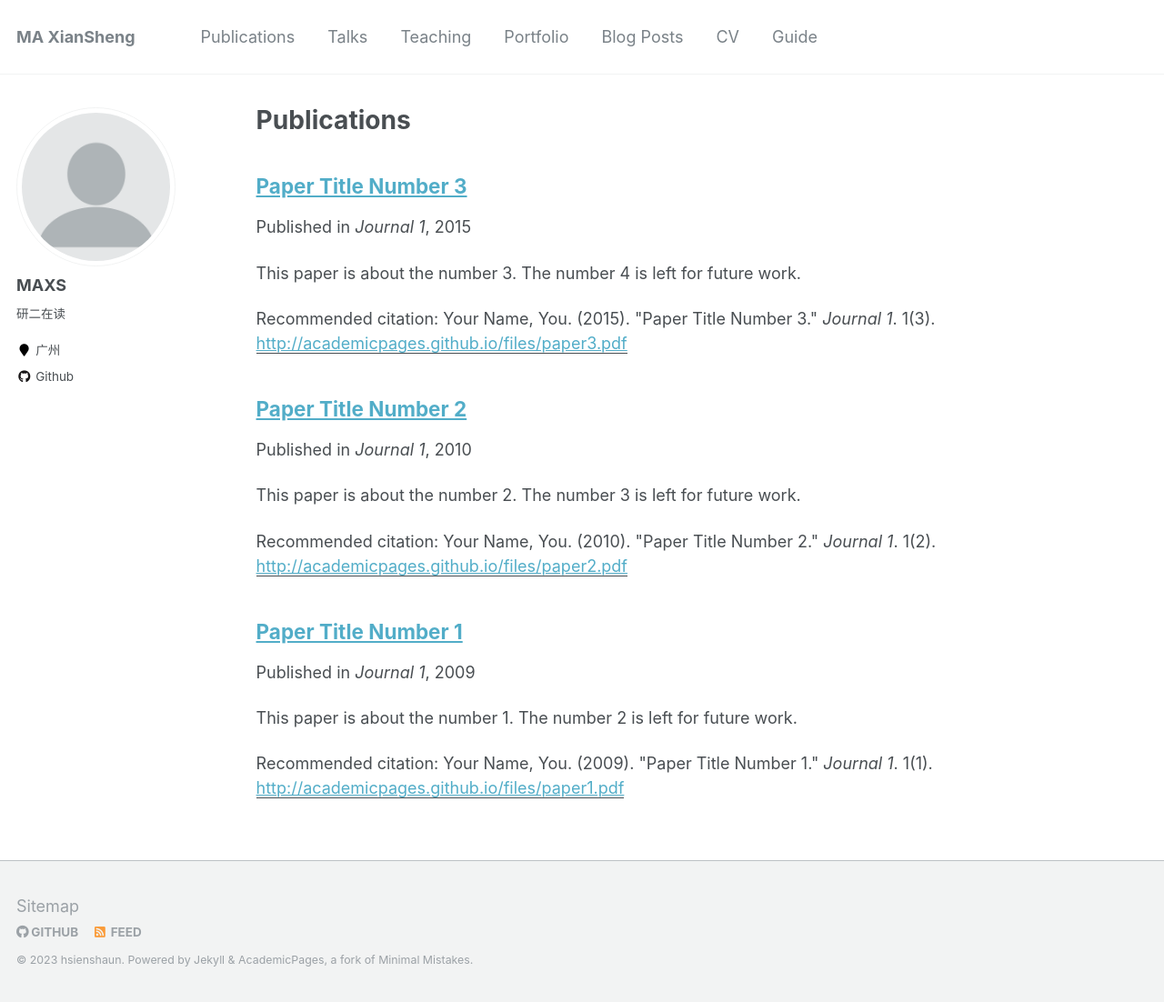
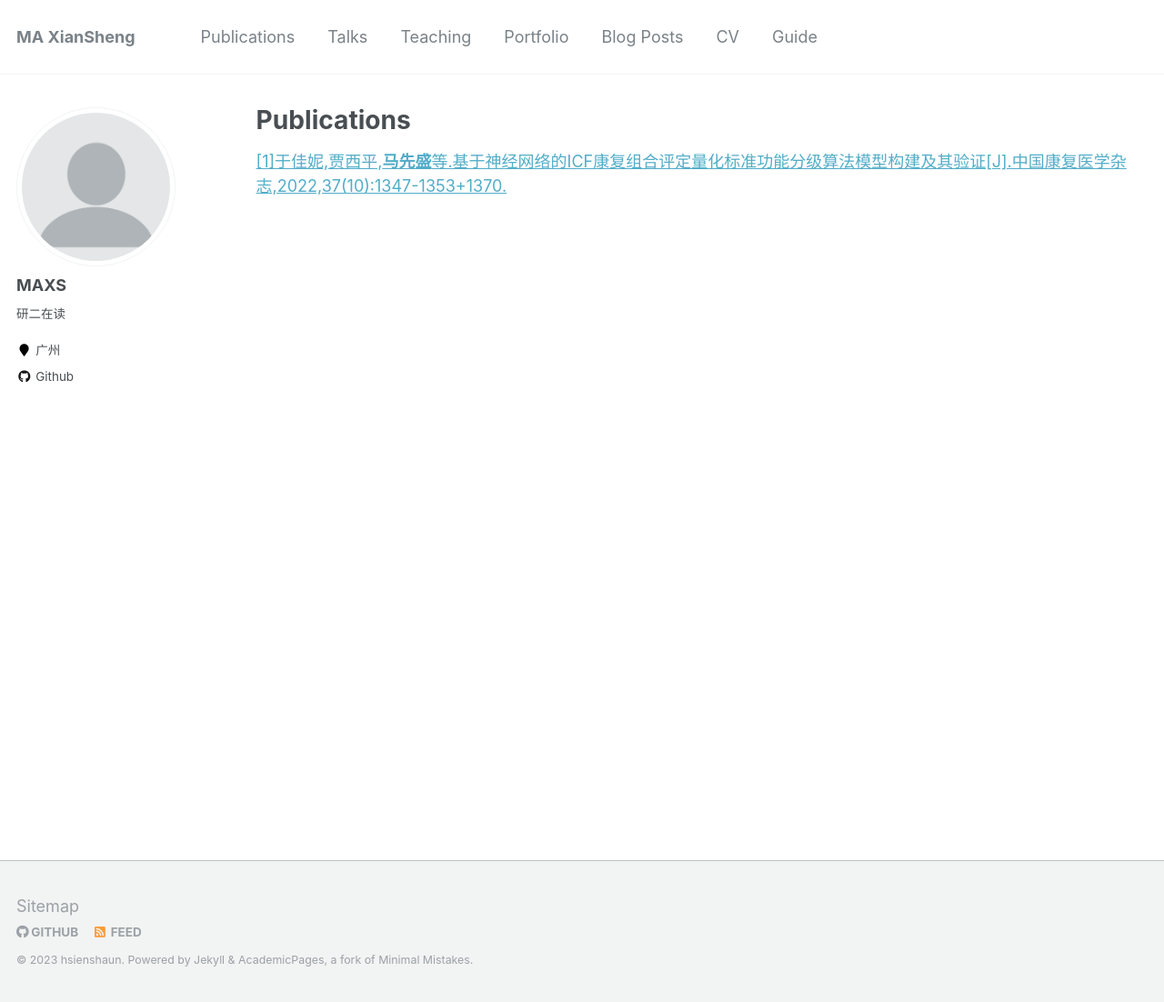
Before and after one commit to hsienshaun/hsienshaun.github.io, a Jekyll site: the page built from _pages/publications.md, in a window 1280 px wide and 1102 px high. Shown: the whole window at 91% size. Built offline with Jekyll 4.4.1, drawn with Linux system fonts in a browser that asks for light colours.

Commit message:
upload some files

```diff
--- a/_pages/publications.md
+++ b/_pages/publications.md
@@ -4,6 +4,8 @@ title: "Publications"
 permalink: /publications/
 author_profile: true
 ---
+
+<!--
 
 {% if author.googlescholar %}
   You can also find my articles on <u><a href="{{author.googlescholar}}">my Google Scholar profile</a>.</u>
@@ -14,3 +16,7 @@ author_profile: true
 {% for post in site.publications reversed %}
   {% include archive-single.html %}
 {% endfor %}
+
+-->
+
+[[1]于佳妮,贾西平,**马先盛**等.基于神经网络的ICF康复组合评定量化标准功能分级算法模型构建及其验证[J].中国康复医学杂志,2022,37(10):1347-1353+1370.]( https://kns.cnki.net/kcms2/article/abstract?v=OF-ZeHn9XyWNgpz8e29M6COuFORMTJi15BrO1wAFcRJ8uhm9cvb8HEKeEnwAU86hXoqlI_sh1R5BlubYDQU7X678zJxsTbqimm4T762HOnW54hkbfI0GnsRoVA9c4RoO&uniplatform=NZKPT&language=CHS)
--- a/_publications/2009-10-01-paper-title-number-1.md
+++ /dev/null
@@ -1,15 +0,0 @@
----
-title: "Paper Title Number 1"
-collection: publications
-permalink: /publication/2009-10-01-paper-title-number-1
-excerpt: 'This paper is about the number 1. The number 2 is left for future work.'
-date: 2009-10-01
-venue: 'Journal 1'
-paperurl: 'http://academicpages.github.io/files/paper1.pdf'
-citation: 'Your Name, You. (2009). &quot;Paper Title Number 1.&quot; <i>Journal 1</i>. 1(1).'
----
-This paper is about the number 1. The number 2 is left for future work.
-
-[Download paper here](http://academicpages.github.io/files/paper1.pdf)
-
-Recommended citation: Your Name, You. (2009). "Paper Title Number 1." <i>Journal 1</i>. 1(1).
--- a/_publications/2015-10-01-paper-title-number-3.md
+++ b/bottomofbox/2015-10-01-paper-title-number-3.md
@@ -8,8 +8,3 @@ venue: 'Journal 1'
 paperurl: 'http://academicpages.github.io/files/paper3.pdf'
 citation: 'Your Name, You. (2015). &quot;Paper Title Number 3.&quot; <i>Journal 1</i>. 1(3).'
 ---
-This paper is about the number 3. The number 4 is left for future work.
-
-[Download paper here](http://academicpages.github.io/files/paper3.pdf)
-
-Recommended citation: Your Name, You. (2015). "Paper Title Number 3." <i>Journal 1</i>. 1(3).
```
Also changed, not shown: _posts/2023-03-06-blog-post1.md (+2 -0 lines), _posts/2023-03-07-blog-post2.md (added, +17 -0 lines), bottomofbox/2009-10-01-paper-title-number-1.md (added, +10 -0 lines), bottomofbox/2010-10-01-paper-title-number-2.md (renamed from _publications/2010-10-01-paper-title-number-2.md).
